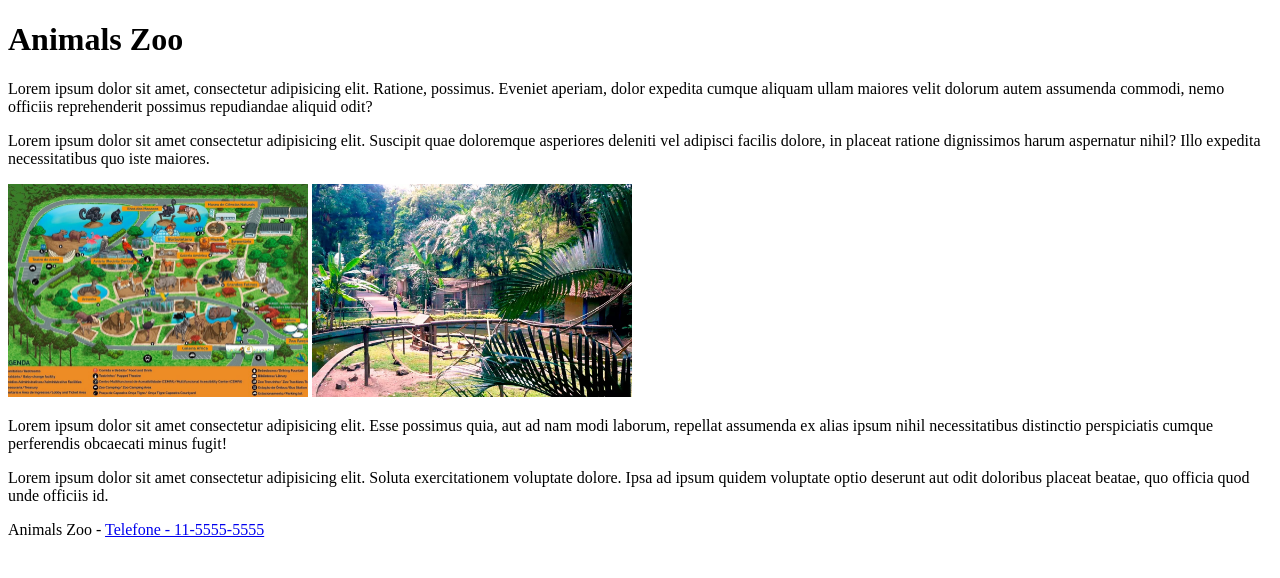
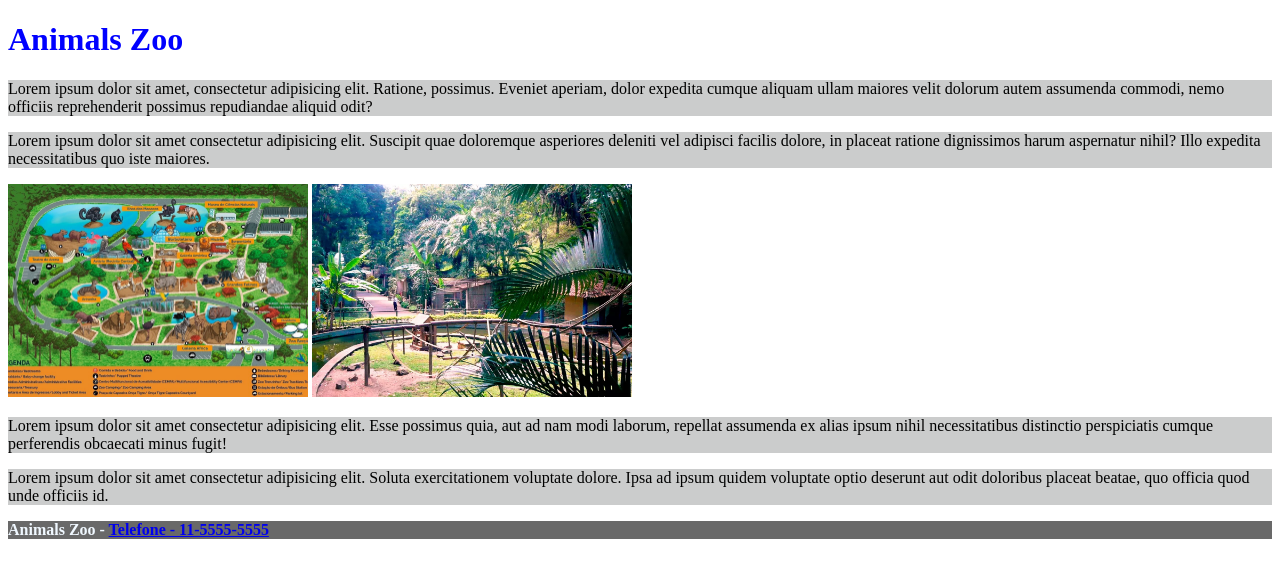
Before and after one commit to marcelzluz/academia-logica-2.2, a plain HTML site: page index.html in a window 1280 px wide. Drawn offline with Linux system fonts and the light colour scheme.

Commit message:
estilizacao do site

```diff
--- a/index.html
+++ b/index.html
@@ -5,6 +5,21 @@
     <meta http-equiv="X-UA-Compatible" content="IE=edge">
     <meta name="viewport" content="width=device-width, initial-scale=1.0">
     <title>Animals Zoo</title>
+
+    <style>
+        h1 {
+            color: blue;
+        }
+
+        footer {
+            background-color: dimgray;
+            color: aliceblue;
+        }
+        p {
+            background-color: rgba(93, 97, 97, 0.322);
+        }
+
+    </style>
 
 
 </head>
@@ -23,8 +38,7 @@
 
     <p>Lorem ipsum dolor sit amet consectetur adipisicing elit. Soluta exercitationem voluptate dolore. Ipsa ad ipsum quidem voluptate optio deserunt aut odit doloribus placeat beatae, quo officia quod unde officiis id.</p>
 
-    <footer>Animals Zoo - <a href="https://web.whatsapp.com/" target="_blank">Telefone - 11-5555-5555</a></footer>
-
+    <footer><strong>Animals Zoo - <a href="https://web.whatsapp.com/" target="_blank">Telefone - 11-5555-5555</a></strong></footer>
 
 </body>
 </html>
```
